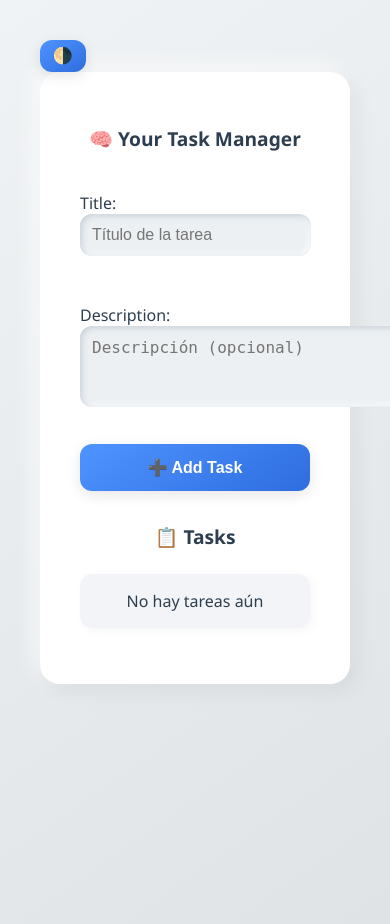
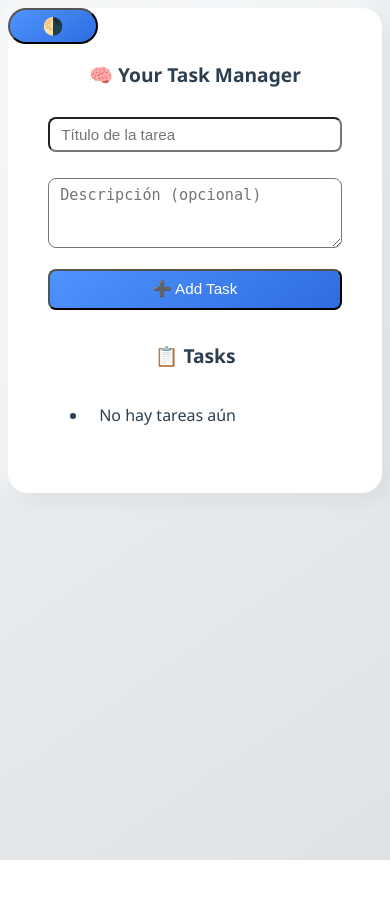
Before and after one commit to Jenser-Najar/Task_Manager, a Django app: page / in a window 390 px wide; the page is wider, and only the part inside the window is pictured. After the commit the page ends 860 px from the top of that part, so only its background shows below. Run offline with Django 5.2, Linux system fonts and the light colour scheme; data that the repository does not hold is empty.

Commit message:
one less bug

```diff
--- a/tasks/forms.py
+++ b/tasks/forms.py
@@ -6,6 +6,13 @@ class TaskForm(forms.ModelForm):
         model = Task
         fields = ['title', 'description']
         widgets = {
-            'title': forms.TextInput(attrs={'placeholder': 'Título de la tarea'}),
-            'description': forms.Textarea(attrs={'placeholder': 'Descripción (opcional)', 'rows': 3}),
+            'title': forms.TextInput(attrs={
+                'placeholder': 'Título de la tarea',
+                'class': 'task-input'
+            }),
+            'description': forms.Textarea(attrs={
+                'placeholder': 'Descripción (opcional)',
+                'rows': 3,
+                'class': 'task-input'
+            }),
         }
--- a/tasks/static/tasks/style.css
+++ b/tasks/static/tasks/style.css
@@ -1,14 +1,18 @@
 /* ===================== RESPONSIVE DESIGN ===================== */
 @media (max-width: 600px) {
     body {
-        padding: 0.5rem;
+        max-width: 100vw !important;
+        margin: 0 !important;
+        padding: 0.5rem !important;
     }
 
     .container {
-        max-width: 98vw;
+        max-width: 100vw !important;
+        margin: 0 !important;
         padding: 1rem;
         border-radius: 10px;
         box-shadow: none;
+        overflow-x: hidden;
     }
 
     h1,
@@ -20,14 +24,27 @@
     form {
         gap: 0.5rem;
         margin-bottom: 1rem;
+        width: 100%;
+        max-width: 100vw;
+        box-sizing: border-box;
+        align-items: stretch;
+        justify-content: center;
+        padding: 0;
+        overflow-x: hidden;
     }
 
-    input,
-    textarea,
-    select {
+    .task-input {
         font-size: 0.95rem;
-        padding: 0.5rem;
+        padding: 0.45rem 0.7rem;
         border-radius: 8px;
+        width: 100% !important;
+        max-width: 100% !important;
+        min-width: 0 !important;
+        box-sizing: border-box;
+        margin: 0.3rem 0;
+        display: block;
+        overflow-x: hidden;
+        word-break: break-word;
     }
 
     button,
@@ -56,10 +73,14 @@
 
     #darkModeToggle,
     .toggle-btn.top-left {
-        top: 10px;
-        left: 10px;
-        font-size: 1rem;
-        padding: 0.4rem 0.8rem;
+        top: 8px;
+        left: 8px;
+        font-size: 1.05rem;
+        padding: 0.35rem 0.7rem;
+        position: fixed;
+        z-index: 1001;
+        border-radius: 20px;
+        min-width: 90px;
     }
 
     #toast {
@@ -101,6 +122,7 @@ h2 {
 }
 
 /* Formulario */
+
 form {
     display: flex;
     flex-direction: column;
@@ -108,16 +130,16 @@ form {
     margin-bottom: 2rem;
 }
 
-input,
-textarea,
-select {
-    padding: 0.75rem;
-    border: none;
-    border-radius: 12px;
+width: 100% !important;
+max-width: 100% !important;
+min-width: 0 !important;
+box-sizing: border-box;
+}
+
+
 font-size: 1rem;
 background-color: #ecf0f3;
-    box-shadow:
-        inset 2px 2px 6px #c8d0d8,
+box-shadow: inset 2px 2px 6px #c8d0d8,
 inset -2px -2px 6px #ffffff;
 transition: all 0.3s ease;
 color: #333;
@@ -136,40 +158,8 @@ select:focus {
 button {
     background: linear-gradient(145deg, #4e94ff, #2e6ddf);
     color: white;
-    padding: 0.9rem;
-    border: none;
-    border-radius: 12px;
-    font-size: 1rem;
-    font-weight: bold;
-    cursor: pointer;
-    transition: background 0.3s ease;
-    box-shadow: 0 4px 14px rgba(0, 0, 0, 0.1);
-}
 
-button:hover {
-    background: linear-gradient(145deg, #2e6ddf, #1e4fc0);
-}
-
-/* Lista de tareas */
-ul {
-    list-style: none;
-    padding: 0;
-    margin-top: 1.5rem;
-}
-
-li {
-    background: #f2f4f7;
-    padding: 1rem;
-    margin-bottom: 1rem;
-    border-radius: 12px;
-    box-shadow:
-        3px 3px 10px rgba(0, 0, 0, 0.04),
-        -2px -2px 10px rgba(255, 255, 255, 0.7);
-    display: flex;
-    justify-content: space-between;
-    align-items: center;
-    transition: background-color 0.3s;
-}
+    form {}
 
     li:hover {
         background-color: #e3e6ea;
--- a/tasks/templates/tasks/task_list.html
+++ b/tasks/templates/tasks/task_list.html
@@ -21,7 +21,8 @@
 
         <form method="post">
             {% csrf_token %}
-            {{ form.as_p }}
+            {{ form.title }}
+            {{ form.description }}
             <button type="submit">➕ Add Task</button>
         </form>
 
```
Lines whose indentation alone changed are shown as unchanged.
